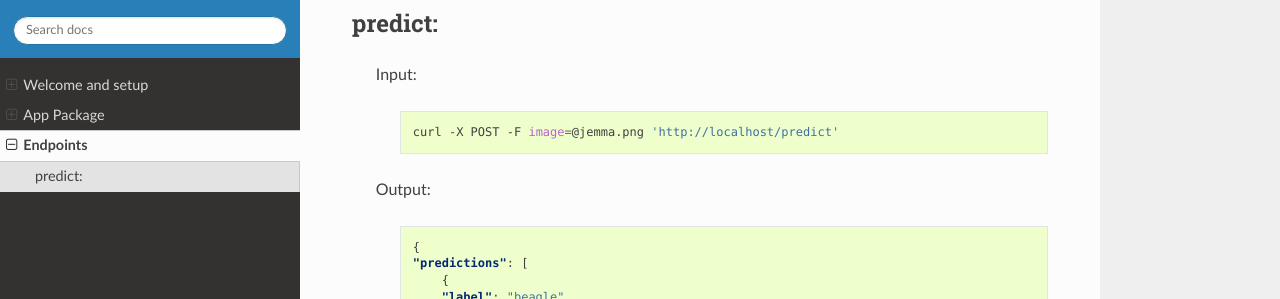
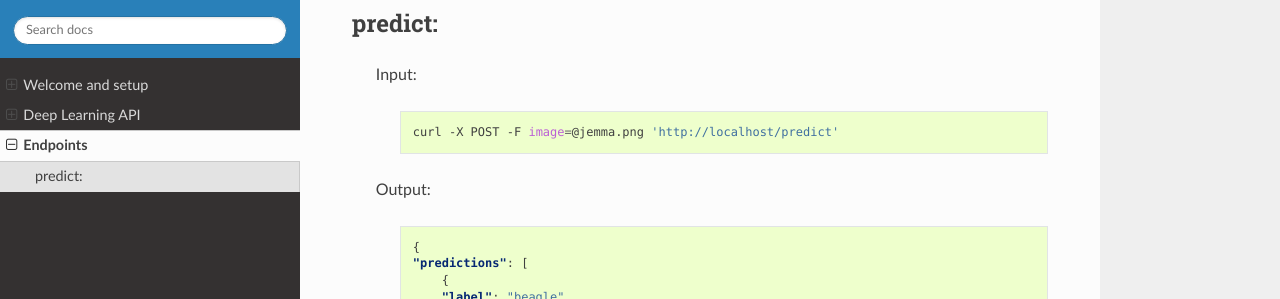
Before and after one commit to BkrmDahal/ngnix_flask_redis_deep_learning_API, a Sphinx documentation site: the page built from docs/endpoints.rst, in a window 1280 px wide. Shown: the part 153-452 px from the top of the page. Built offline with Sphinx 7.4.7 and the Read the Docs theme 2.0.0, drawn with Linux system fonts in a browser that asks for light colours.

Commit message:
fixed bug with url

```diff
--- a/docs/app.rst
+++ b/docs/app.rst
@@ -1,5 +1,5 @@
-App Package
-===========
+Deep Learning API
+=================
 
 app.helpers module
 ------------------
--- a/docs/conf.py
+++ b/docs/conf.py
@@ -37,7 +37,7 @@ print(os.path.abspath('../../'), ">>>",
 PROJECT_NAME = 'ngnix_flask_redis_deep_learning_API'
 AUTHOR = 'Arch'
 VERSION = '0.5.0'
-GITHUB_LINK = "https://github.com/BkrmDahal/ngnix_flask_redis_deep_learning_API/blob/master/%s.py%s"
+GITHUB_LINK = "https://github.com/BkrmDahal/ngnix_flask_redis_deep_learning_API/blob/master/web/%s.py%s"
 
 
 # -- General configuration ------------------------------------------------
--- a/docs/index.rst
+++ b/docs/index.rst
@@ -16,8 +16,8 @@ Welcome and setup:
 
    welcome
 
-App Package:
-============
+Deep learning API:
+==================
 
 .. toctree::
    :maxdepth: 2
@@ -47,5 +47,5 @@ References
 
 .. target-notes::
 
-.. -`Deep learning in production with Keras, Redis, Flask, and Apache`: https://www.pyimagesearch.com/2018/02/05/deep-learning-production-keras-redis-flask-apache/
-.. -`Github: docker-compose-flask`: https://github.com/xiaopeng163/docker-compose-flask
+    .. -`Deep learning in production with Keras, Redis, Flask, and Apache`: https://www.pyimagesearch.com/2018/02/05/deep-learning-production-keras-redis-flask-apache/
+    .. -`Github: docker-compose-flask`: https://github.com/xiaopeng163/docker-compose-flask
```
